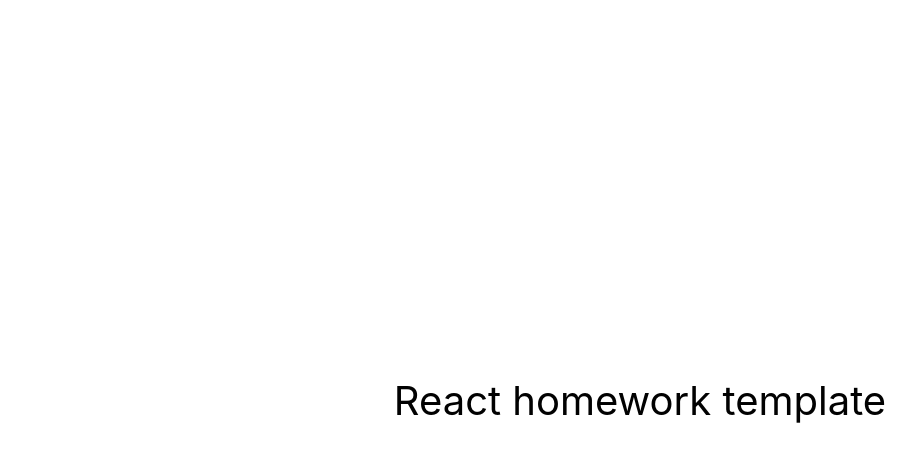
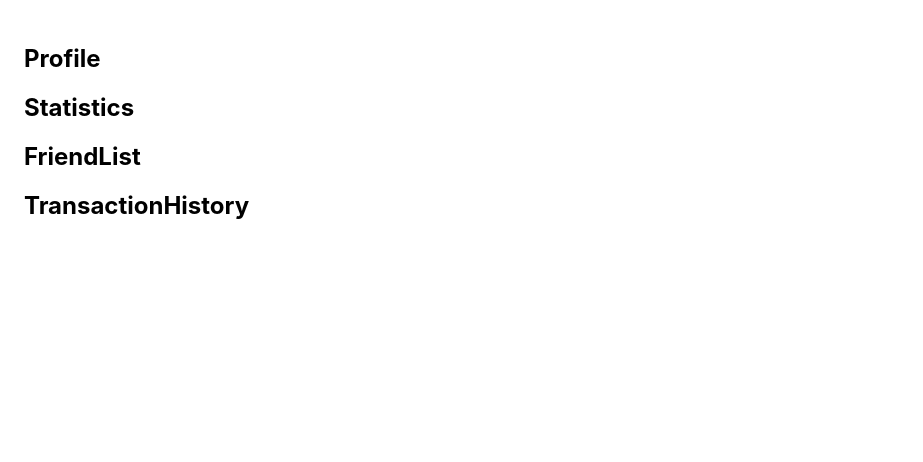
Before and after one commit to VadBorovec/goit-react-hw-01-components, a React (Create React App) app: page / in a window 1280 px wide. Shown: the top 462 px of the page, without its empty margins (0-923 px from the left). Built offline with nearby package versions, Linux system fonts and the light colour scheme.

Commit message:
import components to App

```diff
--- a/src/components/App/App.jsx
+++ b/src/components/App/App.jsx
@@ -1,13 +1,17 @@
-// import { PageTitle } from '../PageTitle/PageTitle';
-// import { EventBoard } from '../EventBoard/EventBoard';
+import { Profile } from 'components/Profile/Profile';
+import { Statistics } from 'components/Statistics/Statistics';
+import { FriendList } from 'components/FriendList/FriendList';
+import { TransactionHistory } from 'components/TransactionHistory/TransactionHistory';
 // import upcomingEvents from '../../upcoming-events.json';
-// import { Container } from './App.styled';
+import { Container } from './App.styled';
 
-// export const App = () => {
-//   return (
-//     <Container>
-//       <PageTitle text="24th Core Worlds Coalition Conference" />
-//       <EventBoard events={upcomingEvents} />
-//     </Container>
-//   );
-// };
+export const App = () => {
+  return (
+    <Container>
+      <Profile text="Profile" />
+      <Statistics text="Statistics" />
+      <FriendList text="FriendList" />
+      <TransactionHistory text="TransactionHistory" />
+    </Container>
+  );
+};
--- a/src/components/App/App.styled.jsx
+++ b/src/components/App/App.styled.jsx
@@ -1,5 +1,5 @@
-// import styled from '@emotion/styled';
+import styled from '@emotion/styled';
 
-// export const Container = styled.div`
-//   padding: 24px;
-// `;
+export const Container = styled.div`
+  padding: 24px;
+`;
--- a/src/components/FriendList/FriendList.jsx
+++ b/src/components/FriendList/FriendList.jsx
@@ -0,0 +1,9 @@
+import PropTypes from 'prop-types';
+
+export const FriendList = ({ text }) => {
+  return <h2>{text}</h2>;
+};
+
+FriendList.propTypes = {
+  text: PropTypes.string.isRequired,
+};
--- a/src/components/Profile/Profile.jsx
+++ b/src/components/Profile/Profile.jsx
@@ -0,0 +1,9 @@
+import PropTypes from 'prop-types';
+
+export const Profile = ({ text }) => {
+  return <h2>{text}</h2>;
+};
+
+Profile.propTypes = {
+  text: PropTypes.string.isRequired,
+};
--- a/src/components/Statistics/Statistics.jsx
+++ b/src/components/Statistics/Statistics.jsx
@@ -0,0 +1,9 @@
+import PropTypes from 'prop-types';
+
+export const Statistics = ({ text }) => {
+  return <h2>{text}</h2>;
+};
+
+Statistics.propTypes = {
+  text: PropTypes.string.isRequired,
+};
--- a/src/components/TransactionHistory/TransactionHistory.jsx
+++ b/src/components/TransactionHistory/TransactionHistory.jsx
@@ -0,0 +1,9 @@
+import PropTypes from 'prop-types';
+
+export const TransactionHistory = ({ text }) => {
+  return <h2>{text}</h2>;
+};
+
+TransactionHistory.propTypes = {
+  text: PropTypes.string.isRequired,
+};
--- a/src/index.js
+++ b/src/index.js
@@ -1,6 +1,6 @@
 import React from 'react';
 import ReactDOM from 'react-dom/client';
-import { App } from 'components/App';
+import { App } from 'components/App/App';
 import './index.css';
 
 ReactDOM.createRoot(document.getElementById('root')).render(
```
